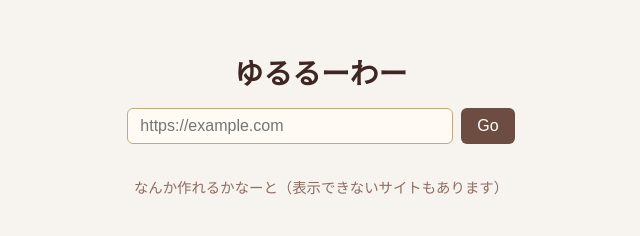
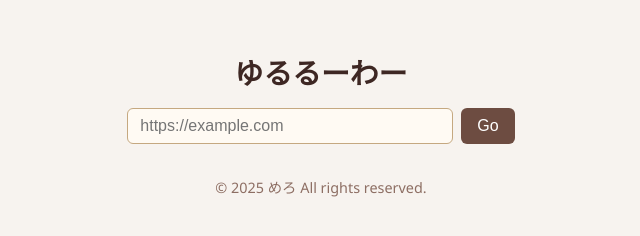
Before and after one commit to mer0w0/yrr_w, a website: page public/index.html in a window 1280 px wide. Shown: the whole page, without its empty margins (319-959 px from the left). Drawn offline with Linux system fonts and the light colour scheme.

Commit message:
Update index.html

```diff
--- a/public/index.html
+++ b/public/index.html
@@ -67,7 +67,7 @@
   </form>
 
   <footer>
-    なんか作れるかなーと（表示できないサイトもあります）
+    © 2025 めろ All rights reserved.
   </footer>
 
   <script>
```
